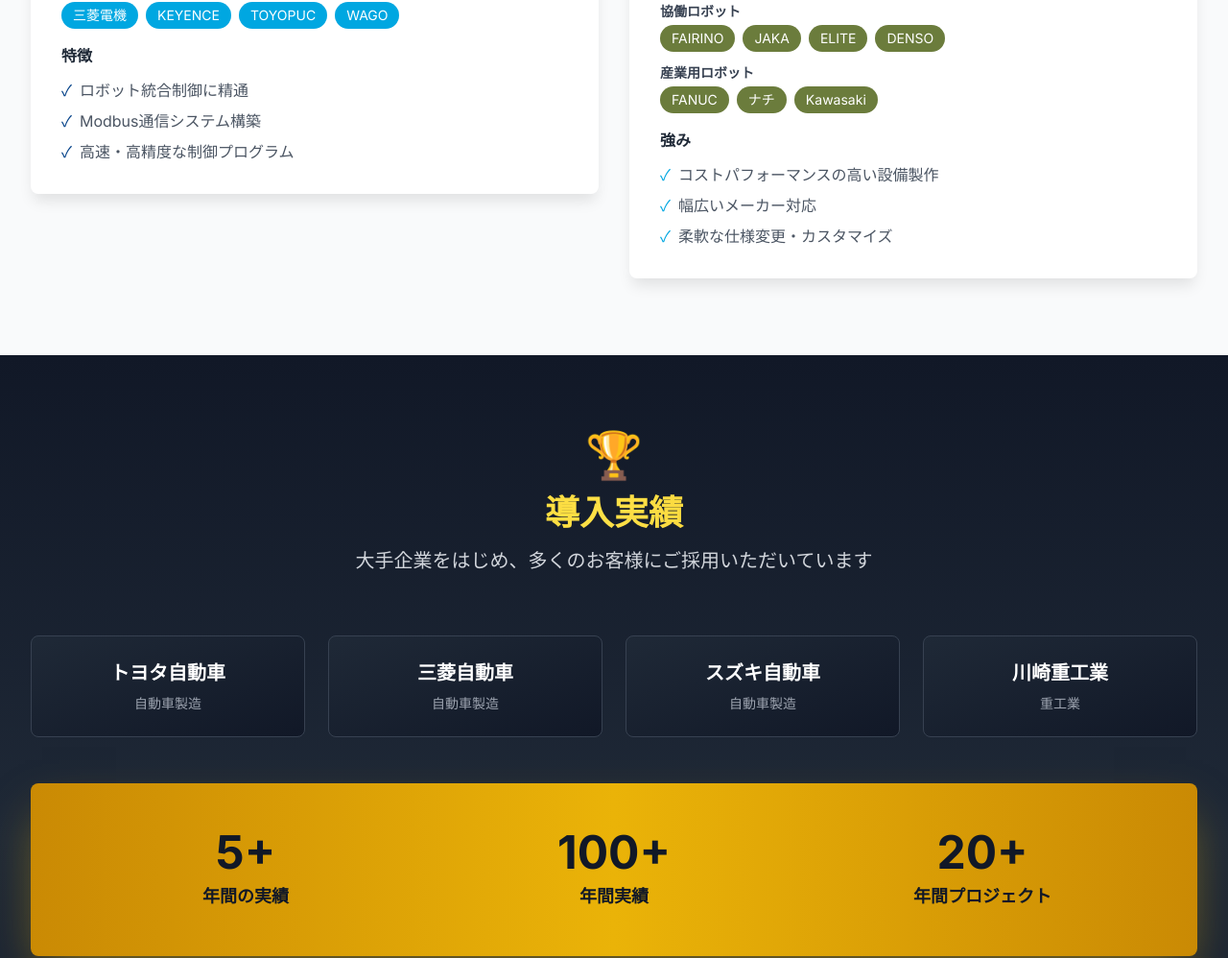
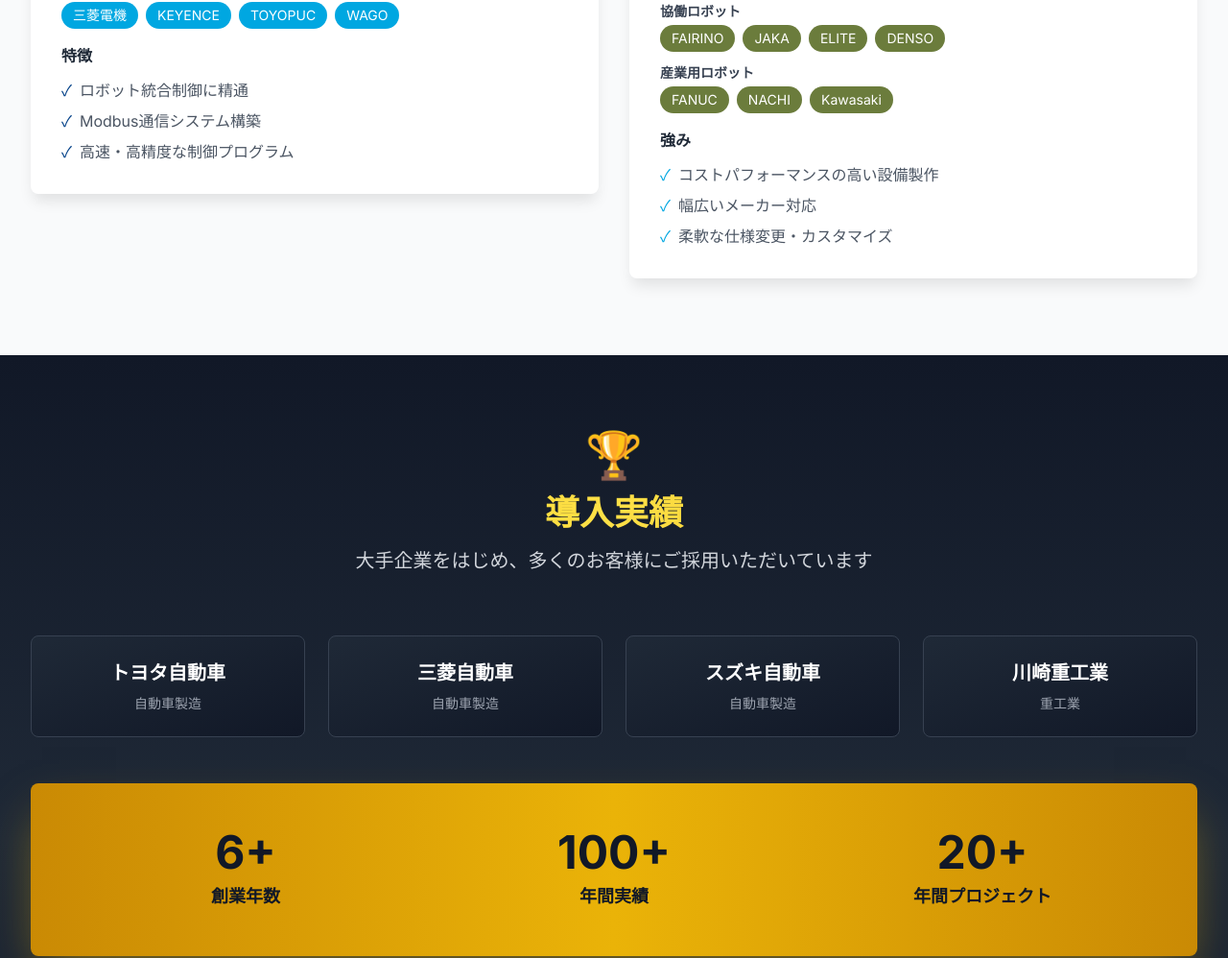
Before and after one commit to reimei830/reimei-website, a Next.js app: page / in a window 1280 px wide. Shown: the part 1031-2029 px from the top of the page at 96% size. Built offline with nearby package versions, Linux system fonts and the light colour scheme.

Commit message:
Change robot manufacturer name from ナチ to NACHI

```diff
--- a/components/Achievements.tsx
+++ b/components/Achievements.tsx
@@ -45,9 +45,9 @@
             <div className="grid md:grid-cols-3 gap-8 text-center">
               <div className="transform hover:scale-110 transition-transform duration-300">
                 <div className="text-4xl md:text-5xl font-bold mb-2">
-                  <CountUp end={5} duration={2} suffix="+" />
+                  <CountUp end={6} duration={2} suffix="+" />
                 </div>
-                <div className="text-lg font-semibold">年間の実績</div>
+                <div className="text-lg font-semibold">創業年数</div>
               </div>
               <div className="transform hover:scale-110 transition-transform duration-300">
                 <div className="text-4xl md:text-5xl font-bold mb-2">
--- a/components/Services.tsx
+++ b/components/Services.tsx
@@ -128,7 +128,7 @@
                       <p className="text-sm font-semibold text-gray-700 mt-3">産業用ロボット</p>
                       <div className="flex flex-wrap gap-2 mt-1">
                         <span className="bg-reimei-green text-white px-3 py-1 rounded-full text-sm hover:scale-110 transition-transform duration-200">FANUC</span>
-                        <span className="bg-reimei-green text-white px-3 py-1 rounded-full text-sm hover:scale-110 transition-transform duration-200">ナチ</span>
+                        <span className="bg-reimei-green text-white px-3 py-1 rounded-full text-sm hover:scale-110 transition-transform duration-200">NACHI</span>
                         <span className="bg-reimei-green text-white px-3 py-1 rounded-full text-sm hover:scale-110 transition-transform duration-200">Kawasaki</span>
                       </div>
                     </div>
```
